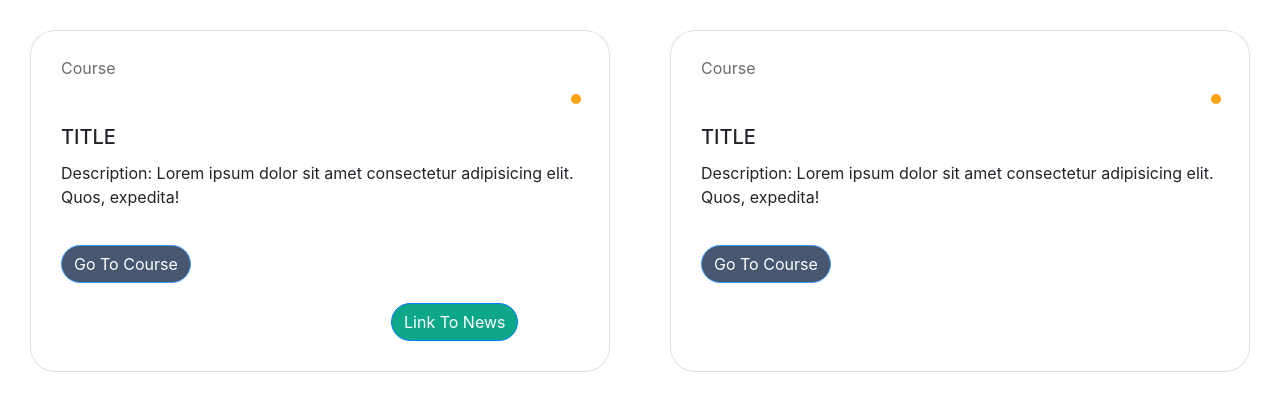
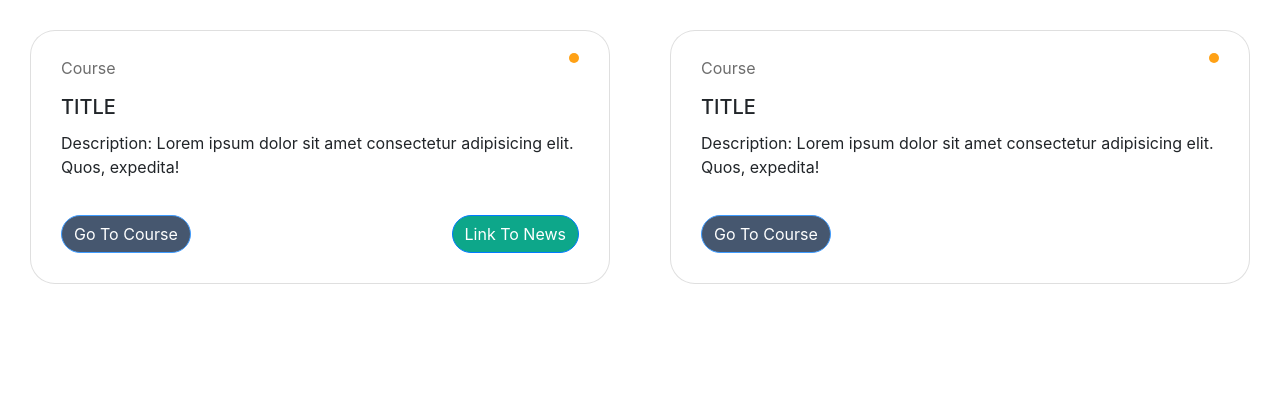
Before and after one commit to shahpreetk/learn-from-home-covid-19, a PHP site: page /cards.html in a window 1280 px wide. Shown: the top 411 px of the page. Run offline with PHP 8.4, Linux system fonts and the light colour scheme.

Commit message:
floated right

```diff
--- a/cards.css
+++ b/cards.css
@@ -32,20 +32,11 @@
     width: 10px;
     border-radius: 50%;
     display: inline-block;
-    margin-left: 510px;
+    float: right;
 }
 
 .covid {
     background-color: #FFA115;
-}
-
-.dot {
-    height: 10px;
-    width: 10px;
-
-    border-radius: 50%;
-    display: inline-block;
-    margin-left: 510px;
 }
 
 .notcovid {
@@ -62,5 +53,5 @@
 .btn-covid{
     background: rgb(13, 167, 138);
     opacity: 100%;
-    margin-left: 330px;
+    float: right;
 }
```
